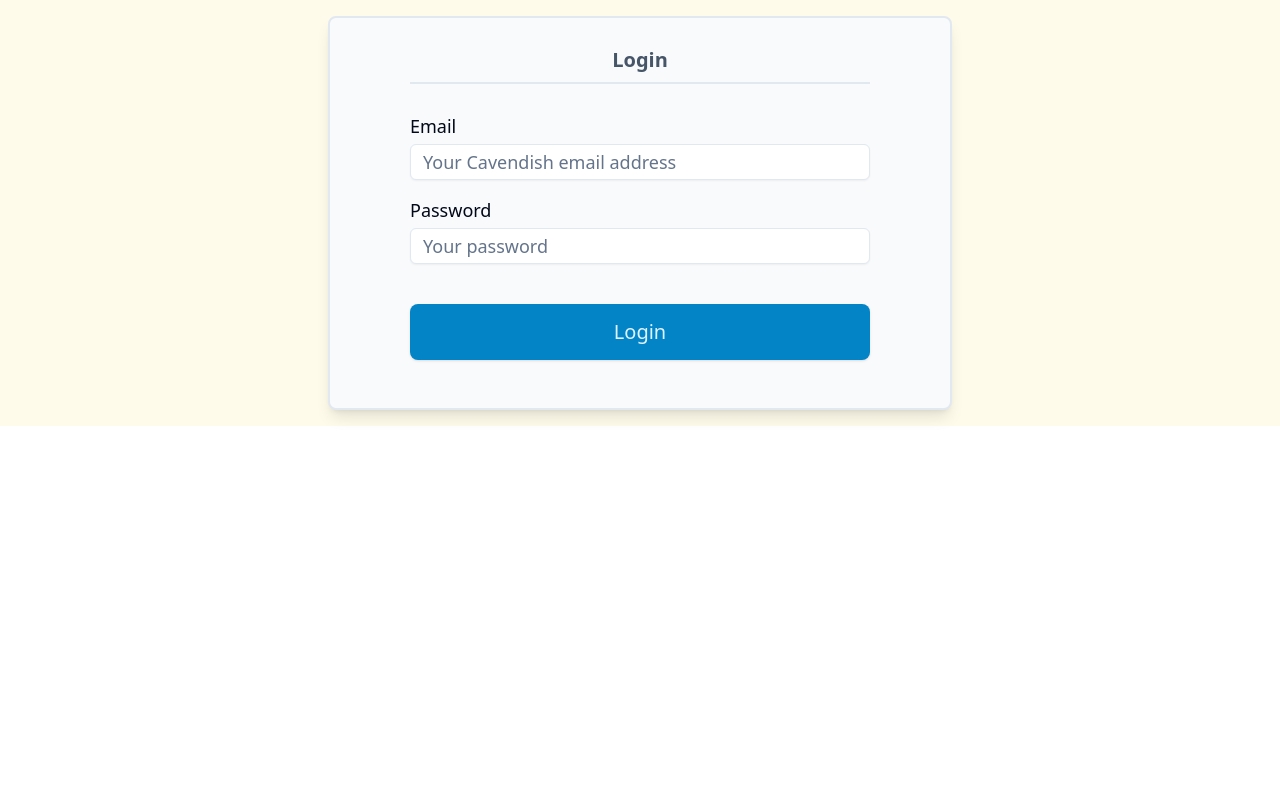
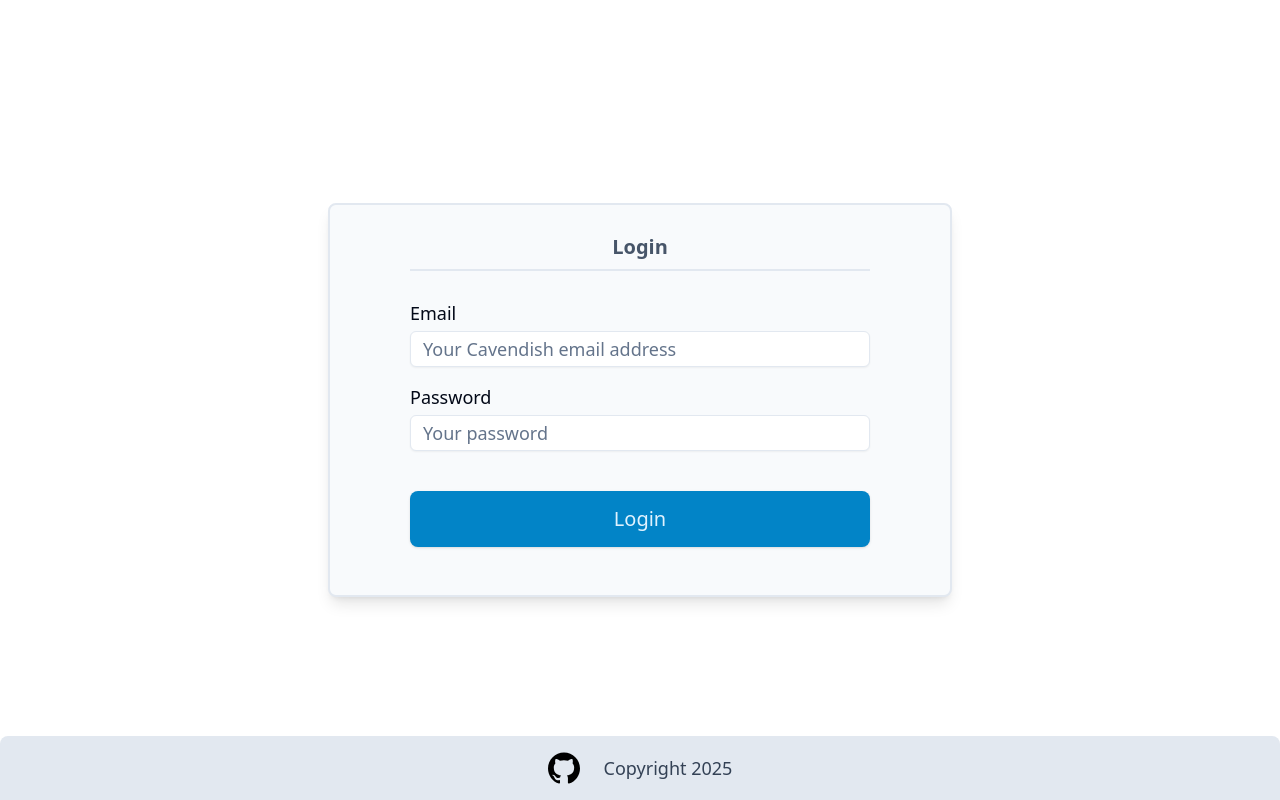
Before and after one commit to josfam/doorways, a React (Vite) app in the folder frontend/: page / in a window 1280 px wide. Built offline with nearby package versions, Linux system fonts and the light colour scheme.

Commit message:
Accomodate footer height in layout

```diff
--- a/frontend/src/layouts/MainLayout.tsx
+++ b/frontend/src/layouts/MainLayout.tsx
@@ -1,10 +1,11 @@
 import { Outlet } from "react-router-dom";
-
+import { Footer } from "@/components/footer";
 // Container layout that wraps most pages
 const MainLayout = () => {
   return (
-    <main className="flex h-max w-full flex-col items-center justify-center bg-amber-50 p-4">
+    <main className="flex h-full mb-48 w-full flex-col items-center justify-center 0 p-4">
       <Outlet />
+      <Footer />
     </main>
   );
 };
--- a/frontend/src/layouts/UserRequesterLayout.tsx
+++ b/frontend/src/layouts/UserRequesterLayout.tsx
@@ -15,7 +15,7 @@ const UserRequesterLayout = () => {
         </SidebarProvider>
       </div>
       {/* main content area */}
-      <section className="relative flex h-max w-full flex-col items-center gap-6 px-4 pt-12 sm:px-8 sm:pt-14">
+      <section className="relative mb-48 flex h-max w-full flex-col items-center gap-6 px-4 pt-12 sm:px-8 sm:pt-14">
         <Outlet />
         <Footer />
       </section>
--- a/frontend/src/pages/CodeEntryPage.tsx
+++ b/frontend/src/pages/CodeEntryPage.tsx
@@ -1,6 +1,3 @@
-// import { useQuery } from "@tanstack/react-query";
-// import { baseAPIUrl } from "@/constants";
-
 import { Button } from "@/components/ui/button";
 import { Input } from "@/components/ui/input";
 import { inputResetDelay } from "@/constants";
@@ -9,6 +6,7 @@ import { toast } from "react-toastify";
 import { toastDuration } from "@/constants";
 import { useNavigate, useLocation } from "react-router-dom";
 import { useEffect, useRef } from "react";
+import { Footer } from "@/components/footer";
 
 const CodeEntryPage = () => {
   const location = useLocation();
@@ -105,6 +103,7 @@ const CodeEntryPage = () => {
           </Button>
         </div>
       </div>
+      <Footer />
     </div>
   );
 };
```
